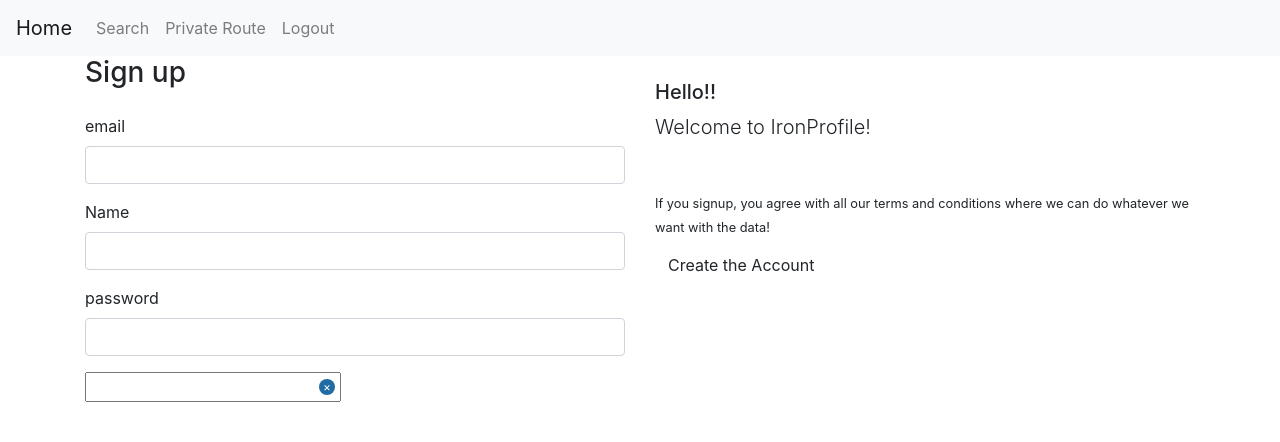
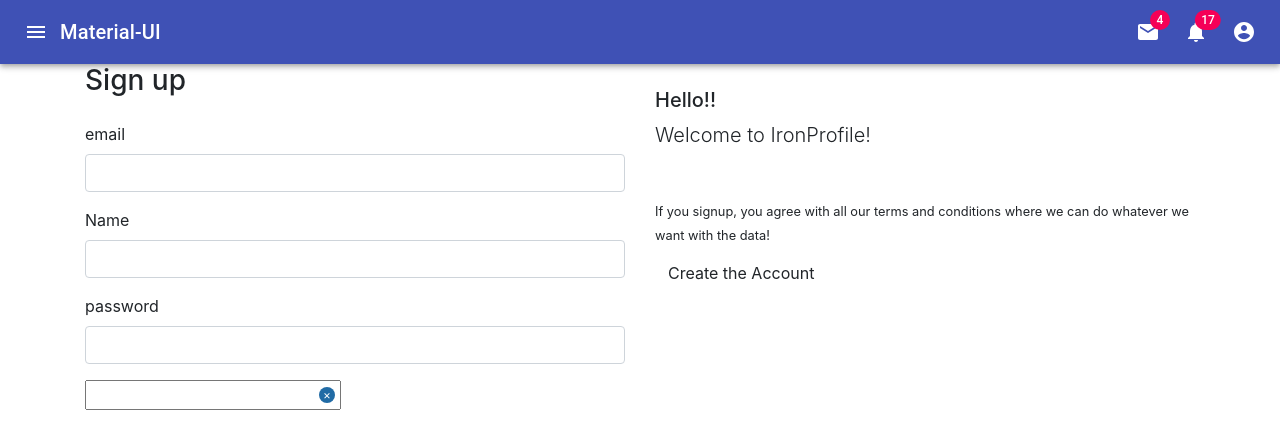
Before and after one commit to josuevalrob/talkit, a React (Create React App) app: page /login in a window 1280 px wide. Shown: the top 442 px of the page. Built offline with nearby package versions, Linux system fonts and the light colour scheme.

Commit message:
new navbar

```diff
--- a/package.json
+++ b/package.json
@@ -3,14 +3,14 @@
   "version": "0.1.0",
   "private": true,
   "dependencies": {
+    "@material-ui/core": "^4.2.0",
     "@material-ui/icons": "^4.2.1",
-    "antd": "^3.19.7",
     "axios": "^0.19.0",
     "bootstrap": "^4.3.1",
-    "material-ui": "^0.20.2",
     "react": "^16.8.6",
     "react-datepicker": "^2.7.0",
     "react-dom": "^16.8.6",
+    "react-material-ui": "^0.0.1",
     "react-router-dom": "^5.0.1",
     "react-scripts": "3.0.1"
   },
--- /dev/null
+++ b/src/components/misc/LinkTalkit.js
@@ -0,0 +1,23 @@
+import React from 'react';
+// import { MemoryRouter as Router } from 'react-router';
+import { Link } from 'react-router-dom';
+// import Button from '@material-ui/core/Button';
+
+// The usage of React.forwardRef will no longer be required for react-router-dom v6.
+// see https://github.com/ReactTraining/react-router/issues/6056
+const AdapterLink = React.forwardRef((props, ref) => <Link innerRef={ref} {...props} />);
+
+// const CollisionLink = React.forwardRef((props, ref) => (
+//   <Link innerRef={ref} to="/login" {...props} />
+// ));
+
+// export default function LinkTalkit() {
+//   return (
+//       <Button color="primary" component={AdapterLink} to="/login">
+//         Simple case
+//       </Button>
+//       <Button component={CollisionLink}>Login</Button>
+//   );
+// }
+
+export default AdapterLink
--- a/src/components/misc/Navbar.js
+++ b/src/components/misc/Navbar.js
@@ -1,39 +1,163 @@
 import React, {useState} from 'react'
-import {Link, NavLink} from 'react-router-dom'
+import AppBar from '@material-ui/core/AppBar';
+import Toolbar from '@material-ui/core/Toolbar'
+import Typography from '@material-ui/core/Typography'
+import useStyles from './Navbar.style'
+import Menu from '@material-ui/core/Menu';
+import MenuItem from '@material-ui/core/MenuItem';
+import IconButton from '@material-ui/core/IconButton';
+import Badge from '@material-ui/core/Badge';
+import NotificationsIcon from '@material-ui/icons/Notifications';
+import MailIcon from '@material-ui/icons/Mail';
+import AccountCircle from '@material-ui/icons/AccountCircle';
+import MenuIcon from '@material-ui/icons/Menu';
+// import SearchIcon from '@material-ui/icons/Search';
+// import InputBase from '@material-ui/core/InputBase';
+import MoreIcon from '@material-ui/icons/MoreVert';
+// import {Link, NavLink} from 'react-router-dom'
+import AdapterLink from './LinkTalkit.js';
 
 const Navbar = () => {
-  const [isOpen, setDropdown] = useState(false);
+  // * Css
+  const classes = useStyles();
+  const menuId = 'primary-search-account-menu';
+  // * States
+  const [anchorEl, setAnchorEl] = useState(null);
+  const [mobileMoreAnchorEl, setMobileMoreAnchorEl] = useState(null);
+  const isMenuOpen = Boolean(anchorEl);
+  const isMobileMenuOpen = Boolean(mobileMoreAnchorEl);
+  // * Hanlders
+  const  handleProfileMenuOpen = (event) => setAnchorEl(event.currentTarget);
+  const  handleMobileMenuClose = () => setMobileMoreAnchorEl(null);
+  const  handleMenuClose = () => setAnchorEl(null);
+  const  handleMobileMenuOpen = (event) => setMobileMoreAnchorEl(event.currentTarget);
+  // * Menú element Web
+  const renderMenu = (
+    <Menu
+      anchorEl={anchorEl}
+      anchorOrigin={{ vertical: 'top', horizontal: 'right' }}
+      id={menuId}
+      keepMounted
+      transformOrigin={{ vertical: 'top', horizontal: 'right' }}
+      open={isMenuOpen}
+      onClose={handleMenuClose}>
+      <MenuItem onClick={handleMenuClose} component={AdapterLink} to="/login">Profile</MenuItem>
+      <MenuItem onClick={handleMenuClose}>My account</MenuItem>
+    </Menu>
+  );
+  // * Menú element Mobil
+  const mobileMenuId = 'primary-search-account-menu-mobile';
+    const renderMobileMenu = (
+      <Menu
+        anchorEl={mobileMoreAnchorEl}
+        anchorOrigin={{ vertical: 'top', horizontal: 'right' }}
+        id={mobileMenuId}
+        keepMounted
+        transformOrigin={{ vertical: 'top', horizontal: 'right' }}
+        open={isMobileMenuOpen}
+        onClose={handleMobileMenuClose}>
+        <MenuItem>
+          <IconButton aria-label="Show 4 new mails" color="inherit">
+            <Badge badgeContent={4} color="secondary">
+              <MailIcon />
+            </Badge>
+          </IconButton>
+          <p>Messages</p>
+        </MenuItem>
+        <MenuItem>
+          <IconButton aria-label="Show 11 new notifications" color="inherit">
+            <Badge badgeContent={11} color="secondary">
+              <NotificationsIcon />
+            </Badge>
+          </IconButton>
+          <p>Notifications</p>
+        </MenuItem>
+        <MenuItem onClick={handleProfileMenuOpen}>
+          <IconButton
+            aria-label="Account of current user"
+            aria-controls="primary-search-account-menu"
+            aria-haspopup="true"
+            color="inherit">
+            <AccountCircle />
+          </IconButton>
+          <p>Profile</p>
+        </MenuItem>
+      </Menu>
+    );
 
-  const menuClass = `collapse navbar-collapse ${isOpen ? " show" : ""}`;
 
-  return (
-    <nav className="navbar navbar-expand-lg navbar-light bg-light">
-      <Link className="navbar-brand" to="/">Home</Link>
-        <button
-          onClick={() => setDropdown(!isOpen)}
-          className="navbar-toggler"
-          type="button"
-          data-toggle="collapse"
-          data-target="#navbarNav"
-          aria-controls="navbarNav"
-          aria-expanded={isOpen} >
-          <span className="navbar-toggler-icon"></span>
-        </button>
-
-      <div className={menuClass} id="navbarNav">
-        <ul className="navbar-nav">
-          <li className="nav-item">
-            <NavLink activeClassName="active" className="nav-link" to="/search">Search</NavLink>
-          </li>
-          <li className="nav-item">
-            <NavLink activeClassName="active" className="nav-link" to="/class">Private Route</NavLink>
-          </li>
-          <li className="nav-item">
-            <NavLink activeClassName="active" className="nav-link" to="/logout">Logout</NavLink>
-          </li>
-        </ul>
-      </div>
-    </nav>
-  )}
+            // {/* <NavLink activeClassName="active" className="nav-link" to="/search">Search</NavLink>
+            // <NavLink activeClassName="active" className="nav-link" to="/class">Private Route</NavLink>
+            // <NavLink activeClassName="active" className="nav-link" to="/logout">Logout</NavLink> */}
+return (
+    <div className={classes.grow}>
+      <AppBar position="static">
+        <Toolbar>
+          <IconButton
+            component={AdapterLink} to="/"
+            edge="start"
+            className={classes.menuButton}
+            color="inherit"
+            aria-label="Open drawer">
+            <MenuIcon />
+          </IconButton>
+          <Typography className={classes.title} variant="h6" noWrap>
+            Material-UI
+          </Typography>
+          {/* // ! Search Bar.
+          <div className={classes.search}>
+            <div className={classes.searchIcon}>
+              <SearchIcon />
+            </div>
+            <InputBase
+              placeholder="Search…"
+              classes={{
+                root: classes.inputRoot,
+                input: classes.inputInput,
+              }}
+              inputProps={{ 'aria-label': 'Search' }}
+            />
+          </div> */}
+          <div className={classes.grow} />
+          {/* //* Section Desktop */}
+          <div className={classes.sectionDesktop}>
+            <IconButton aria-label="Show 4 new mails" color="inherit">
+              <Badge badgeContent={4} color="secondary">
+                <MailIcon />
+              </Badge>
+            </IconButton>
+            <IconButton aria-label="Show 17 new notifications" color="inherit">
+              <Badge badgeContent={17} color="secondary">
+                <NotificationsIcon />
+              </Badge>
+            </IconButton>
+            <IconButton
+              edge="end"
+              aria-label="Account of current user"
+              aria-controls={menuId}
+              aria-haspopup="true"
+              onClick={handleProfileMenuOpen}
+              color="inherit"  >
+              <AccountCircle />
+            </IconButton>
+          </div>
+          {/* //* Section Mobile */}
+          <div className={classes.sectionMobile}>
+            <IconButton
+              aria-label="Show more"
+              aria-controls={mobileMenuId}
+              aria-haspopup="true"
+              onClick={handleMobileMenuOpen}
+              color="inherit" >
+              <MoreIcon />
+            </IconButton>
+          </div>
+        </Toolbar>
+      </AppBar>
+      {renderMobileMenu}
+      {renderMenu}
+    </div>
+  );
+}
 
 export default Navbar
--- /dev/null
+++ b/src/components/misc/Navbar.style.js
@@ -0,0 +1,65 @@
+import { fade, makeStyles } from '@material-ui/core/styles';
+
+const useStyles = makeStyles(theme => ({
+  grow: {
+    flexGrow: 1,
+  },
+  menuButton: {
+    marginRight: theme.spacing(2),
+  },
+  title: {
+    display: 'none',
+    [theme.breakpoints.up('sm')]: {
+      display: 'block',
+    },
+  },
+  search: {
+    position: 'relative',
+    borderRadius: theme.shape.borderRadius,
+    backgroundColor: fade(theme.palette.common.white, 0.15),
+    '&:hover': {
+      backgroundColor: fade(theme.palette.common.white, 0.25),
+    },
+    marginRight: theme.spacing(2),
+    marginLeft: 0,
+    width: '100%',
+    [theme.breakpoints.up('sm')]: {
+      marginLeft: theme.spacing(3),
+      width: 'auto',
+    },
+  },
+  searchIcon: {
+    width: theme.spacing(7),
+    height: '100%',
+    position: 'absolute',
+    pointerEvents: 'none',
+    display: 'flex',
+    alignItems: 'center',
+    justifyContent: 'center',
+  },
+  inputRoot: {
+    color: 'inherit',
+  },
+  inputInput: {
+    padding: theme.spacing(1, 1, 1, 7),
+    transition: theme.transitions.create('width'),
+    width: '100%',
+    [theme.breakpoints.up('md')]: {
+      width: 200,
+    },
+  },
+  sectionDesktop: {
+    display: 'none',
+    [theme.breakpoints.up('md')]: {
+      display: 'flex',
+    },
+  },
+  sectionMobile: {
+    display: 'flex',
+    [theme.breakpoints.up('md')]: {
+      display: 'none',
+    },
+  },
+}));
+
+export default useStyles
```
Also changed, not shown: 1 other file (tests, documents, lock files or other folders).
